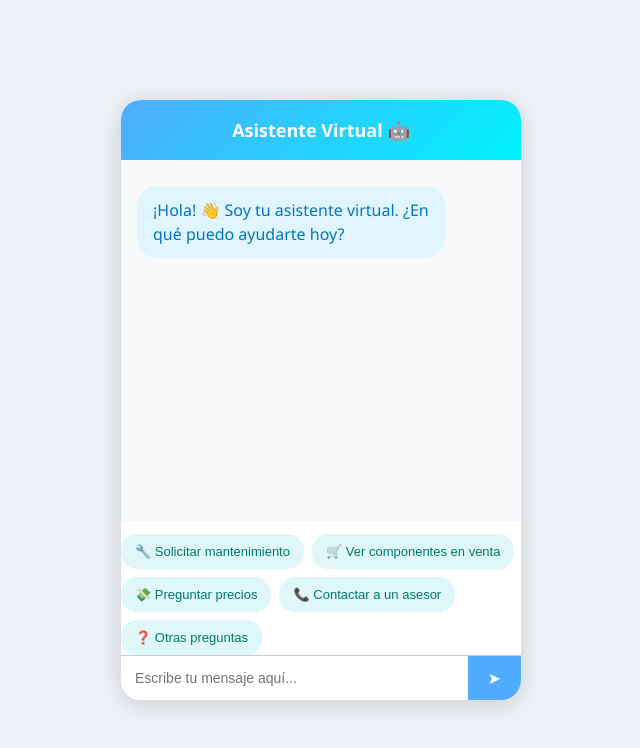
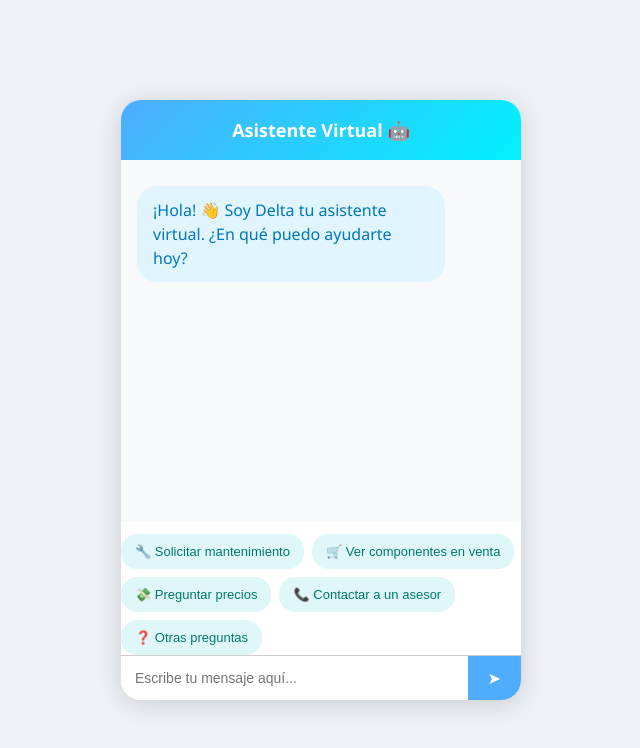
Before and after one commit to DanC75/Chatbot, a plain HTML site: page index.html in a window 1280 px wide. Shown: the whole page, without its empty margins (319-959 px from the left). Drawn offline with Linux system fonts and the light colour scheme.

Commit message:
Update index.html

```diff
--- a/index.html
+++ b/index.html
@@ -192,7 +192,7 @@
   // Mensaje automático de bienvenida
   window.onload = () => {
     setTimeout(() => {
-      appendMessage("¡Hola! 👋 Soy tu asistente virtual. ¿En qué puedo ayudarte hoy?", "bot");
+      appendMessage("¡Hola! 👋 Soy Delta tu asistente virtual. ¿En qué puedo ayudarte hoy?", "bot");
     }, 500);
   };
 </script>
```
